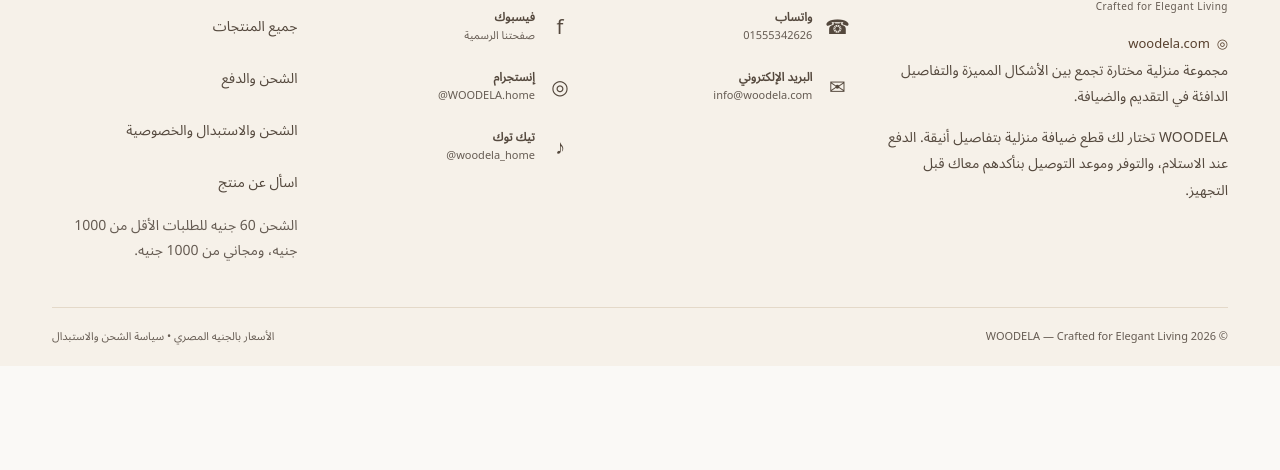
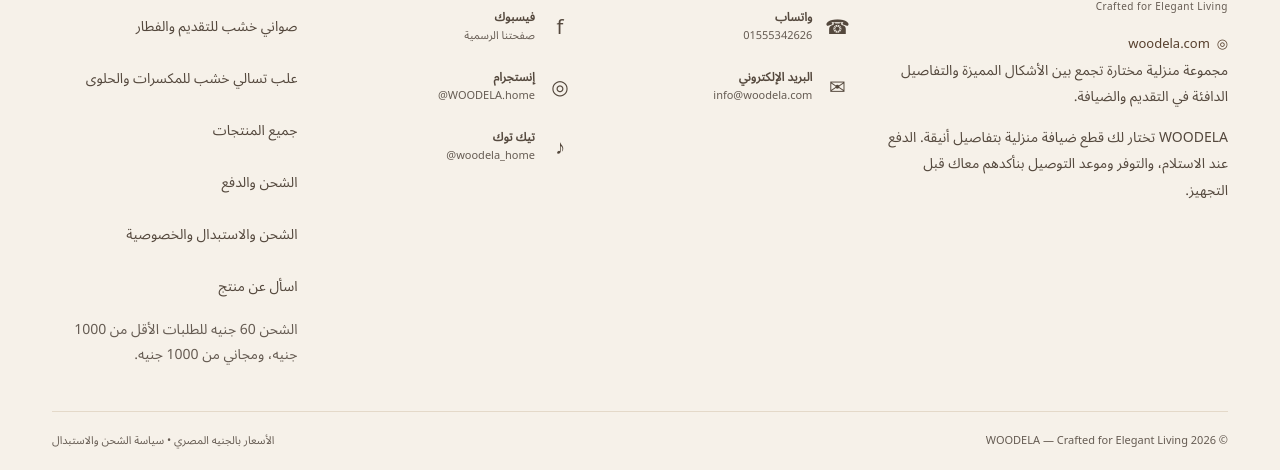
Before and after one commit to esmailredaallah-gif/woodela-desk, a plain HTML site: page index.html in a window 1280 px wide. Shown: the part 4977-5447 px from the top of the page. Before the commit the page ends 5343 px from the top, so only its background shows below. Drawn offline with Linux system fonts and the light colour scheme.

Commit message:
Link canonical product categories throughout the storefront

```diff
--- a/index.html
+++ b/index.html
@@ -204,6 +204,8 @@ body{background:#faf9f6}.offer{background:#f1ece5;font-size:13px}.review-label{c
 </div>
 <div class="footer-col">
 <h2>التسوق مع WOODELA</h2>
+<a class="footer-navlink" href="/wooden-trays.html">صواني خشب للتقديم والفطار</a>
+<a class="footer-navlink" href="/wooden-snack-boxes.html">علب تسالي خشب للمكسرات والحلوى</a>
 <a class="footer-navlink" href="#products">جميع المنتجات</a>
 <a class="footer-navlink" href="#policies">الشحن والدفع</a>
 <a class="footer-navlink" href="#policies">الشحن والاستبدال والخصوصية</a>
```
Also changed, not shown: wooden-snack-boxes.html (+2 -0 lines), wooden-trays.html (+2 -0 lines).
